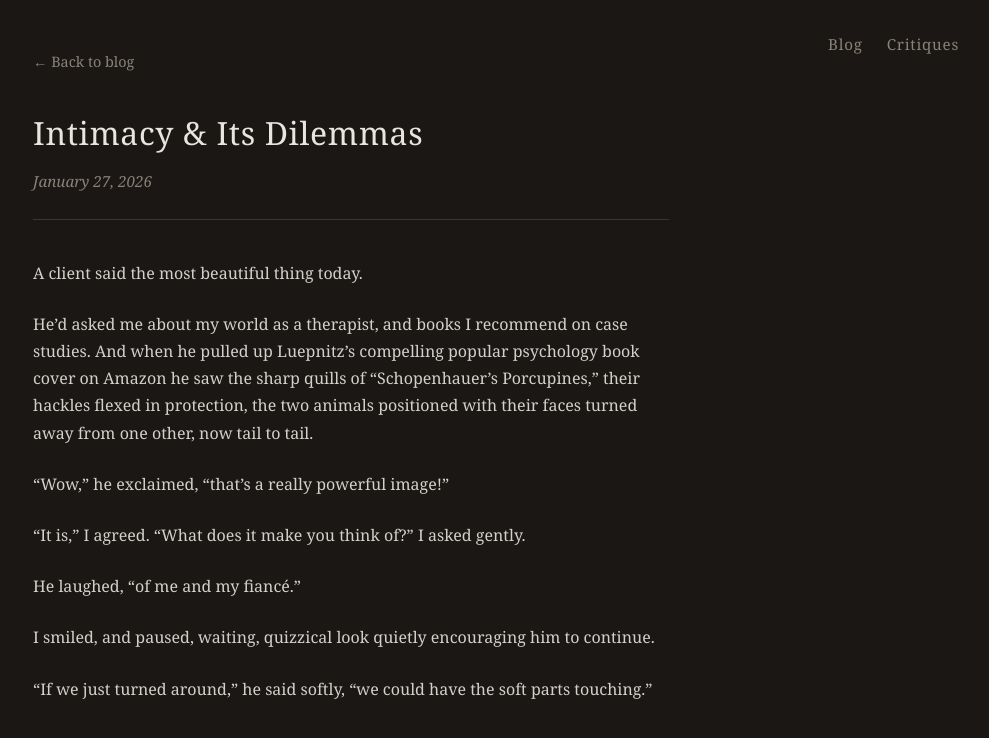
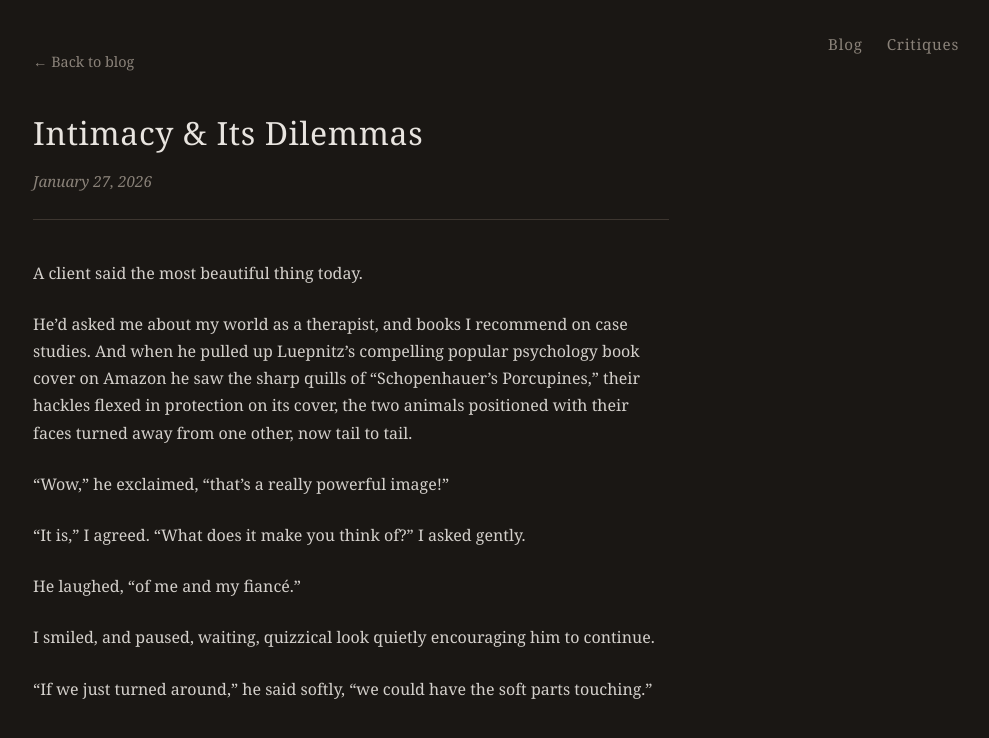
Before and after one commit to geosh5676/geosh5676.github.io, a Jekyll site: the page built from _posts/2026-01-27-intimacy-and-its-dilemmas.md, in a window 1280 px wide. Shown: the top 738 px of the page, without its empty margins (289-1278 px from the left). Built offline with Jekyll 4.4.1, drawn with Linux system fonts in a browser that asks for light colours.

Commit message:
Add 'on its cover' to Intimacy & Its Dilemmas
Co-Authored-By: Claude Opus 4.5 <noreply@anthropic.com>

```diff
--- a/_posts/2026-01-27-intimacy-and-its-dilemmas.md
+++ b/_posts/2026-01-27-intimacy-and-its-dilemmas.md
@@ -6,7 +6,7 @@ date: 2026-01-27
 
 A client said the most beautiful thing today.
 
-He'd asked me about my world as a therapist, and books I recommend on case studies. And when he pulled up Luepnitz's compelling popular psychology book cover on Amazon he saw the sharp quills of "Schopenhauer's Porcupines," their hackles flexed in protection, the two animals positioned with their faces turned away from one other, now tail to tail.
+He'd asked me about my world as a therapist, and books I recommend on case studies. And when he pulled up Luepnitz's compelling popular psychology book cover on Amazon he saw the sharp quills of "Schopenhauer's Porcupines," their hackles flexed in protection on its cover, the two animals positioned with their faces turned away from one other, now tail to tail.
 
 "Wow," he exclaimed, "that's a really powerful image!"
 
```
